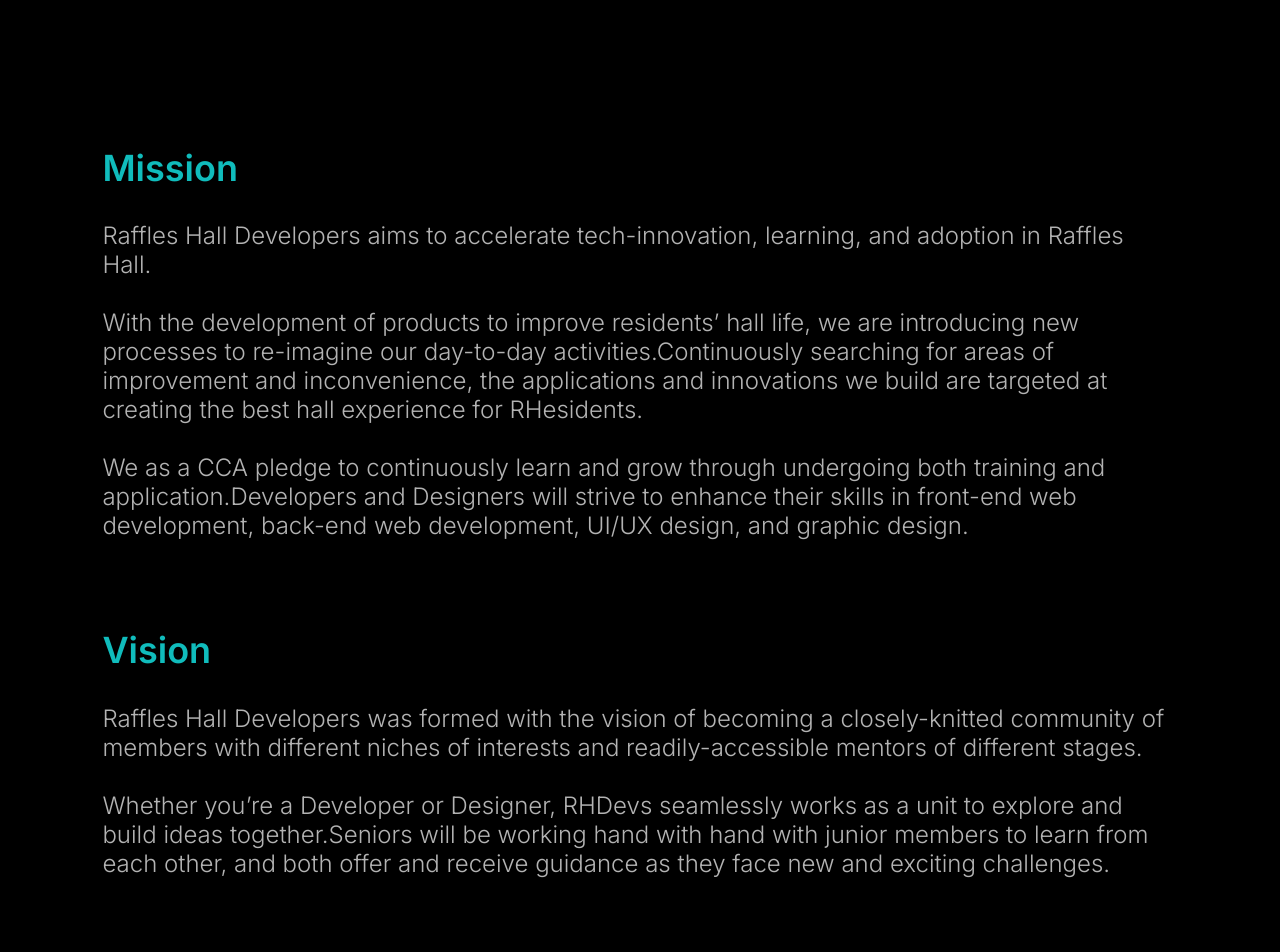
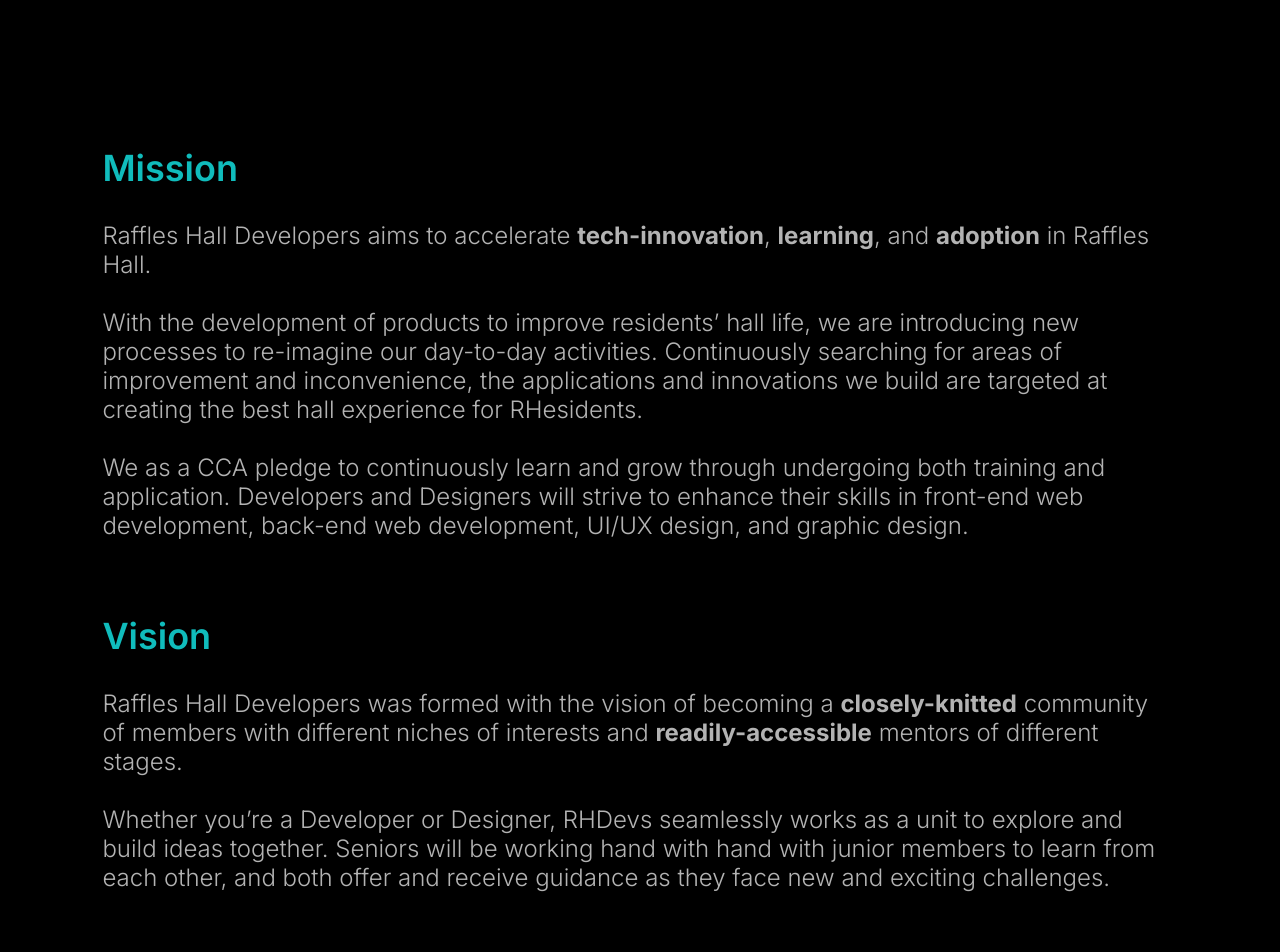
Before and after one commit to rhdevs/rhdevs-website, a React (Create React App) app: page /about in a window 1280 px wide. Shown: the top 952 px of the page. Built offline with nearby package versions, Linux system fonts and the light colour scheme.

Commit message:
Add bolding to words

```diff
--- a/src/components/PageSection.tsx
+++ b/src/components/PageSection.tsx
@@ -1,9 +1,10 @@
 import { useTheme } from 'styled-components'
+import React from 'react'
 import { ImageContainer, MainContainer, BufferContainer, TextContainer, Title, Body } from './styles/PageSection.styled'
 
 type Props = {
   title: string
-  description: string
+  description: string | React.ReactNode
   hasImage: boolean
   textPosition?: 'left' | 'right'
   image?: string
--- a/src/texts/descriptions/aboutUs.ts
+++ /dev/null
@@ -1,23 +0,0 @@
-export const missionDescription =
-  'Raffles Hall Developers aims to accelerate tech-innovation, learning, and adoption in Raffles Hall.\n\n' +
-  'With the development of products to improve residents’ hall life, we are introducing new processes to re-imagine our day-to-day activities.' +
-  'Continuously searching for areas of improvement and inconvenience, the applications and innovations we build are targeted at creating the best hall experience for RHesidents.\n\n' +
-  'We as a CCA pledge to continuously learn and grow through undergoing both training and application.' +
-  'Developers and Designers will strive to enhance their skills in front-end web development, back-end web development, UI/UX design, and graphic design.'
-
-export const visionDescription =
-  'Raffles Hall Developers was formed with the vision of becoming a closely-knitted community of members with different niches of interests and readily-accessible mentors of different stages.\n\n' +
-  'Whether you’re a Developer or Designer, RHDevs seamlessly works as a unit to explore and build ideas together.' +
-  'Seniors will be working hand with hand with junior members to learn from each other, and both offer and receive guidance as they face new and exciting challenges.'
-
-export const frontEndDescription =
-  'Brimming with passion, our front-end developers strive to build the best and most helpful web applications and platforms for Raffles Hall residents.'
-
-export const backEndDescription =
-  'Our talented and enthusiastic pool of back-end developers work tirelessly behind the scenes to design and implement scalable servers to serve our residents.'
-
-export const designersDescription =
-  'Creative and full of ideas, our digital designers are in charge of designing collaterals which help to create and explore the very concept of the team behind RHDEVS, and their works.'
-
-export const uiuxDescription =
-  'Our UI/UX designers are the experts in product prototyping and actively conducting user research. They seamlessly work with front-end developers to create a modern, sleek, and user-centric prototypes.'
--- /dev/null
+++ b/src/texts/descriptions/aboutUs.tsx
@@ -0,0 +1,40 @@
+export const missionDescription = (
+  <>
+    Raffles Hall Developers aims to accelerate <b>tech-innovation</b>, <b>learning</b>, and <b>adoption</b> in Raffles
+    Hall.
+    <br />
+    <br />
+    With the development of products to improve residents’ hall life, we are introducing new processes to re-imagine our
+    day-to-day activities. Continuously searching for areas of improvement and inconvenience, the applications and
+    innovations we build are targeted at creating the best hall experience for RHesidents.
+    <br />
+    <br />
+    We as a CCA pledge to continuously learn and grow through undergoing both training and application. Developers and
+    Designers will strive to enhance their skills in front-end web development, back-end web development, UI/UX design,
+    and graphic design.
+  </>
+)
+
+export const visionDescription = (
+  <>
+    Raffles Hall Developers was formed with the vision of becoming a <b>closely-knitted</b> community of members with
+    different niches of interests and <b>readily-accessible</b> mentors of different stages.
+    <br />
+    <br />
+    Whether you’re a Developer or Designer, RHDevs seamlessly works as a unit to explore and build ideas together.
+    Seniors will be working hand with hand with junior members to learn from each other, and both offer and receive
+    guidance as they face new and exciting challenges.
+  </>
+)
+
+export const frontEndDescription =
+  'Brimming with passion, our front-end developers strive to build the best and most helpful web applications and platforms for Raffles Hall residents.'
+
+export const backEndDescription =
+  'Our talented and enthusiastic pool of back-end developers work tirelessly behind the scenes to design and implement scalable servers to serve our residents.'
+
+export const designersDescription =
+  'Creative and full of ideas, our digital designers are in charge of designing collaterals which help to create and explore the very concept of the team behind RHDEVS, and their works.'
+
+export const uiuxDescription =
+  'Our UI/UX designers are the experts in product prototyping and actively conducting user research. They seamlessly work with front-end developers to create a modern, sleek, and user-centric prototypes.'
```
